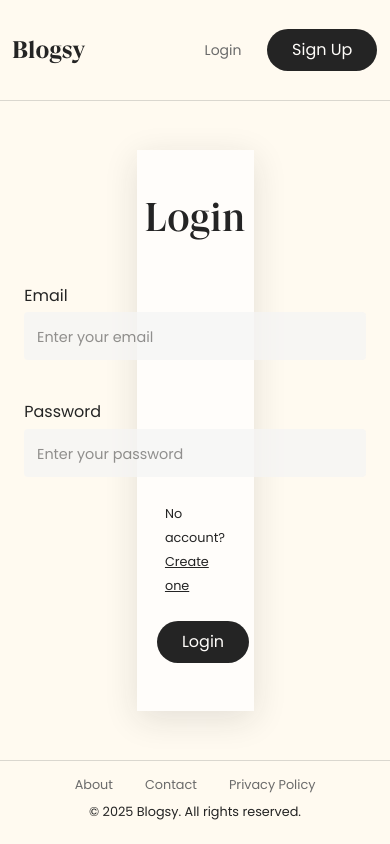
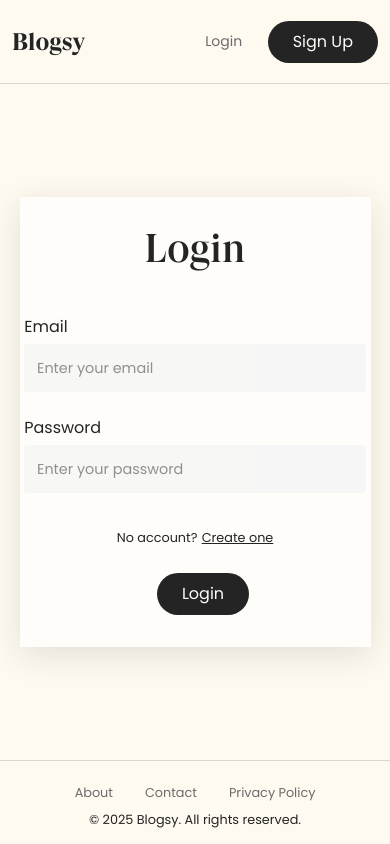
Before and after one commit to Bishoy-Morgan/Blogsy, a Flask app: page /login in a window 390 px wide. Run offline with Flask 3, Linux system fonts and the light colour scheme.

Commit message:
mobile-layout

```diff
--- a/website/static/css/styles.css
+++ b/website/static/css/styles.css
@@ -42,13 +42,10 @@
     --warning-color: #ffc107;
 }
 
-html, body {
-    height: 100%;
-    min-height: 100vh;
-}
-
 body {
     position: relative;
+    height: 100%;
+    min-height: 100svh;
     font-family: 'Poppins', sans-serif;
     background-color: var(--floral-color);
     color: var(--primary-color);
@@ -81,16 +78,6 @@ h2 {
     object-fit: cover;
 }
 
-@media (max-width: 768px) {
-    .hero-img {
-        display: none;
-    }
-    h1 {
-        font-size: 80px ;
-        line-height: 72px ;
-    }
-}
-
 .write-img {
     width: 1.5rem;
     height: 1.5rem;
@@ -109,9 +96,15 @@ h2 {
     }
 }
 
-body nav {
+nav {
+    display: flex;
+    justify-content: center;
+    align-items: center;
+    height: 12vh;
     border-bottom: 1px solid rgba(107, 107, 107, 0.25);
 }
+
+
 
 .navbar-nav .nav-link{
     margin: 0 .6rem;
@@ -120,24 +113,13 @@ body nav {
     }
 }
 
-@media (max-width: 768px) {
-    nav.navbar {
-        height: 8vh;
-    }
-    nav .navbar-nav {
-        width: 50%;
-    }
+.main-content {
+    width: 100%;
+    height: 78vh;
+    display: flex;
+    justify-content: center;
+    align-items: center;
 }
-
-.main-content {
-    height: 78vh;
-}
-
-/* @media (max-width: 768px) {
-    .main-content {
-        height: vh;
-    }
-} */
 
 .sign-up-link, .button-style  {
     padding: .5rem 1.5rem;
@@ -170,7 +152,7 @@ body nav {
     padding: 3rem;
     width: 30%;
     display: flex;
-    gap: 1.5rem;
+    gap: 1.5rem 0;
     flex-direction: column;
     justify-content: center;
     align-items: center;
@@ -185,6 +167,7 @@ body nav {
 .signUp-form .form-group {
     width: 100%;
     display: flex;
+    flex-direction: row;
     gap: 0 1rem;
     justify-content: space-between;
     align-items: center;
@@ -246,14 +229,10 @@ textarea {
 footer {
     width: 100%;
     height: 10vh;
-    max-height: 11vh;
+    display: flex;
+    justify-content: center;
+    align-items: center;
     border-top: 1px solid rgba(107, 107, 107, 0.25);
-}
-
-@media (max-width: 768px) {
-    footer {
-        height: 8vh;
-    }
 }
 
 footer .nav-link {
@@ -344,3 +323,44 @@ footer .nav-link {
         color: var(--primary-color);
     }
 }
+
+@media (max-width: 768px) {
+    h1 {
+        font-size: 80px ;
+        line-height: 72px ;
+    }
+    .hero-img {
+        display: none;
+    }
+    nav {
+        height: 10vh;
+    }
+    nav .navbar-nav {
+        width: 55%;
+        justify-content: end;
+    }
+    .main-content {
+        height: 80vh;
+    }
+    .login-form, .signUp-form {
+        width: 90%;
+        padding: 2rem;
+    }
+    .signUp-form .form-group {
+        flex-direction: column;
+        justify-content: center;
+        align-items: start;
+        gap: 0;
+        margin: 1.5rem 0;
+    }
+}
+
+@media (max-width: 391px) {
+    .signUp-form {
+        width: 100%;
+        padding: 1rem;
+        max-height: 76vh;
+        overflow-y: scroll;
+        overflow-x: hidden;
+    }
+}
--- a/website/templates/base.html
+++ b/website/templates/base.html
@@ -21,13 +21,10 @@
         >
         <link rel="icon" type="image/x-icon" href="{{ url_for('static', filename='favicon.ico') }}">
     </head>
+
     <body>
-        <nav
-        class="navbar navbar-expand-lg navbar-light bg-transparent d-flex align-items-center"
-        style="height: 12vh;"
-        >
+        <nav>
             <div class="d-flex align-items-center justify-content-between {% if user.is_authenticated %} w-95 {% else %}container{% endif %}">
-                <!-- <div class="collapse navbar-collapse justify-content-between" id="navbarNav"> -->
                     <a href="/" class="blogsy-font text-left">Blogsy</a>
                     <div class="navbar-nav d-flex flex-row align-items-center ">
                         {% if user.is_authenticated %}
@@ -54,10 +51,6 @@
                             <a class="sign-up-link " id="sign-up" href="/sign-up">Sign Up</a>
                         {% endif %}
                     </div>
-                <!-- </div> -->
-                <!-- <button class="navbar-toggler" type="button" data-bs-toggle="collapse" data-bs-target="#navbarNav">
-                    <span class="navbar-toggler-icon"></span>
-                </button> -->
             </div>
         </nav>
         {% with messages = get_flashed_messages(with_categories=true) %}
@@ -81,11 +74,11 @@
                 {% endfor %}
             {% endif %}
         {% endwith %}
-        <div class="main-content w-100 d-flex justify-content-center align-items-center">
+        <div class="main-content">
             {% block content %}
             {% endblock %}
         </div>
-        <footer class="d-flex align-items-center">
+        <footer>
             <div class="container d-flex flex-column flex-md-row justify-content-between align-items-center">
                 <ul class="nav d-flex ">
                     <li class="nav-item ">
--- a/website/templates/login.html
+++ b/website/templates/login.html
@@ -8,7 +8,7 @@
         class="login-form"
         >
             <h2>Login</h2>
-            <div class="form-group d-flex flex-column mb-3 mt-3  ">
+            <div class="form-group d-flex flex-column mt-3  ">
                 <label for="email">Email</label>
                 <input
                 type="email"
@@ -18,7 +18,7 @@
                 required
                 >
             </div>
-            <div class="form-group d-flex flex-column  ">
+            <div class="form-group d-flex flex-column mb-2  ">
                 <label for="password">Password</label>
                 <input
                 type="password"
```
